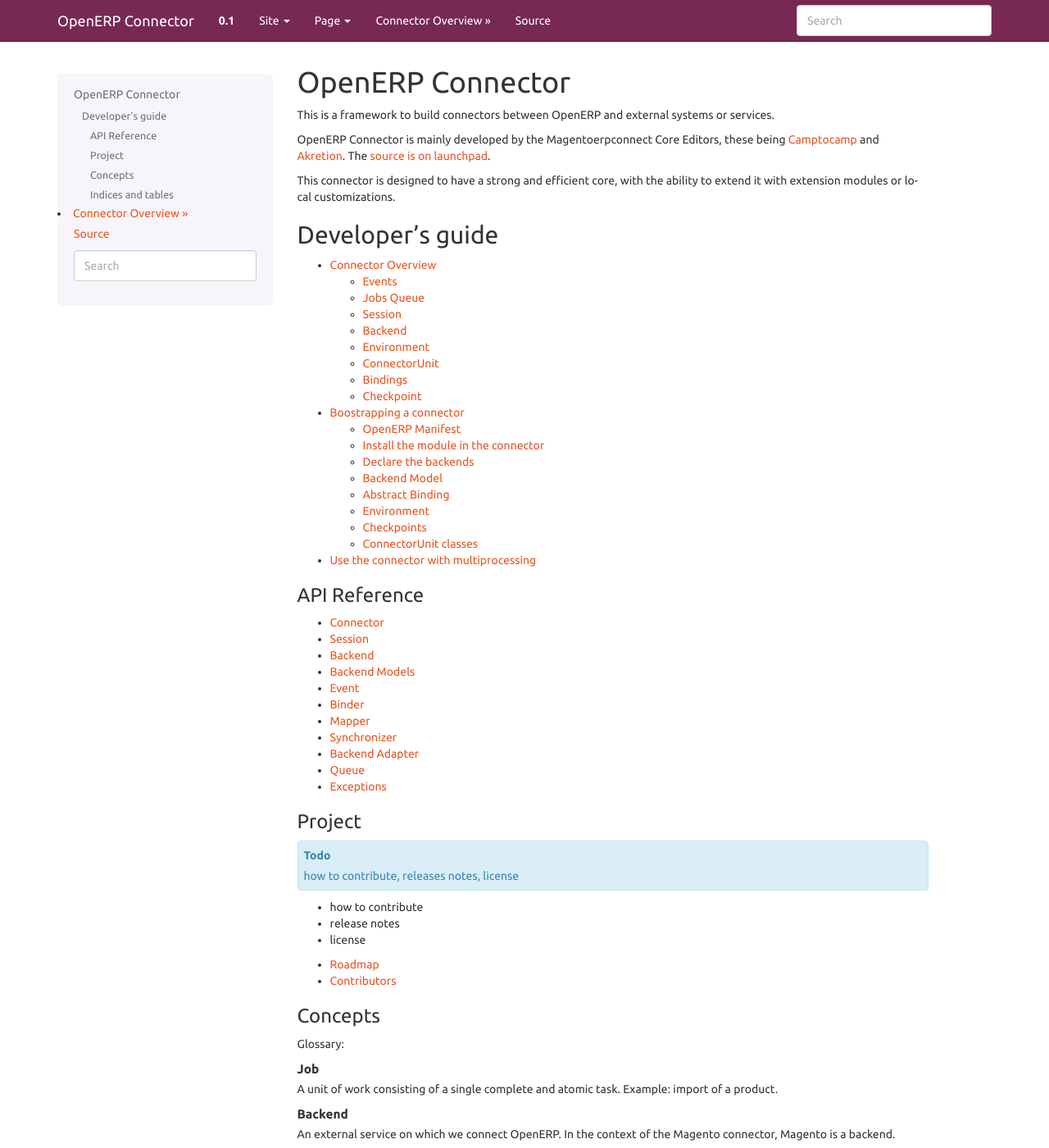
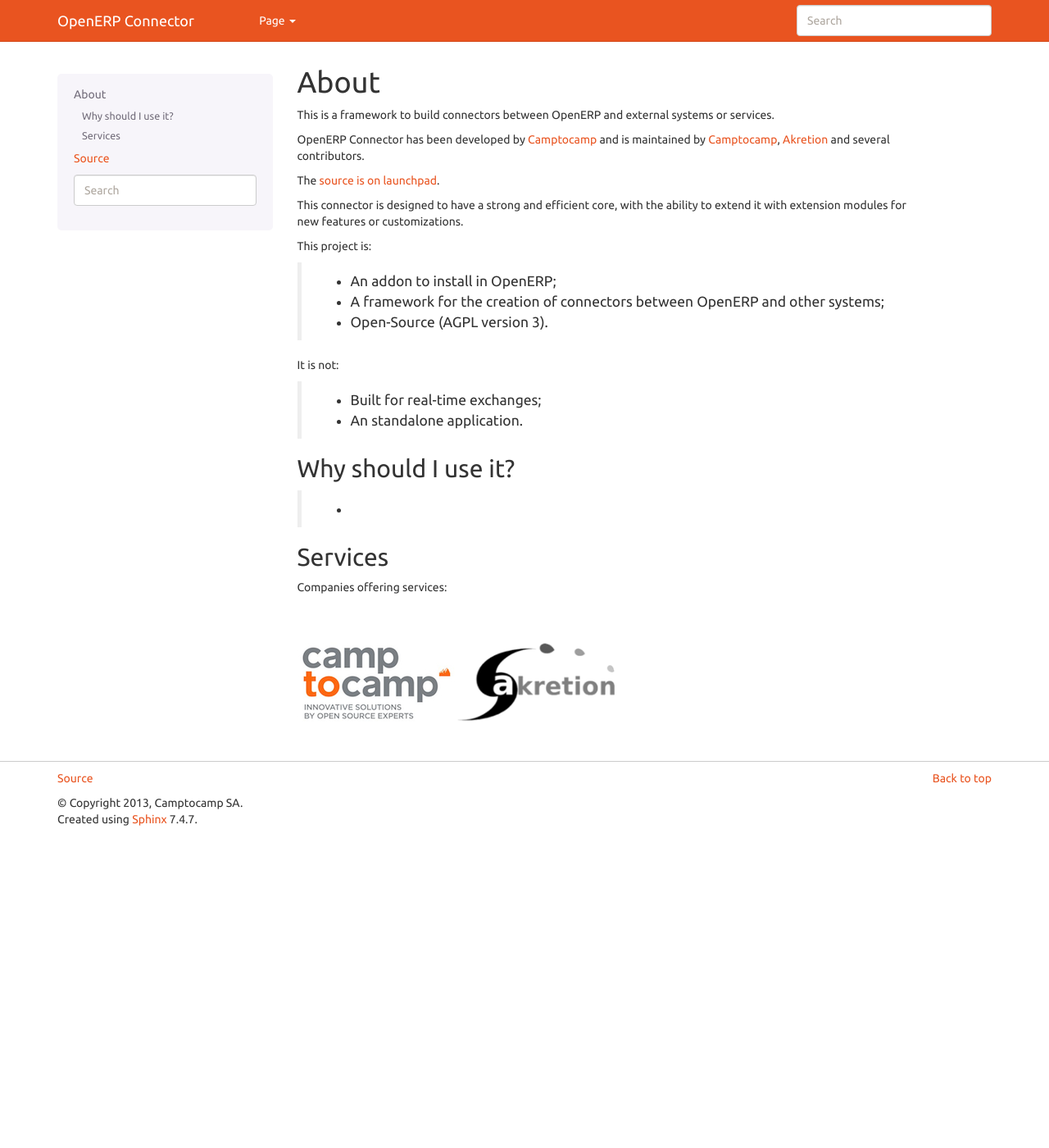
Before and after one commit to OCA/queue, a Sphinx documentation site: the page built from queue_job/doc/index.rst, in a window 1280 px wide and 1400 px high. Shown: the whole window at 82% size. Built offline with Sphinx 7.4.7, drawn with Linux system fonts in a browser that asks for light colours; some of the changed text lies outside the part shown.

Commit message:
[IMP] customize layout of the website, created projects page, about page

```diff
--- /dev/null
+++ b/queue_job/doc/_static/connector_style.css
@@ -0,0 +1,3 @@
+.navbar span.navbar-text {
+  visibility: hidden;
+}
--- a/queue_job/doc/conf.py
+++ b/queue_job/doc/conf.py
@@ -126,7 +126,7 @@
 
     # HTML navbar class (Default: "navbar") to attach to <div> element.
     # For black navbar, do "navbar navbar-inverse"
-    'navbar_class': "navbar navbar-inverse",
+    'navbar_class': "navbar",
 
     # Fix navigation bar to top of page?
     # Values: "true" (default) or "false"
@@ -134,7 +134,7 @@
 
     # Location of link to source.
     # Options are "nav" (default), "footer" or anything else to exclude.
-    'source_link_position': "nav",
+    'source_link_position': "footer",
 
     # Bootswatch (http://bootswatch.com/) theme.
     #
@@ -292,6 +292,7 @@
 # Example configuration for intersphinx: refer to the Python standard library.
 intersphinx_mapping = {
     'http://docs.python.org/': None,
-    'openerpweb': ('http://doc.openerp.com/trunk/developers/web', None),
-    'openerpdev': ('http://doc.openerp.com/trunk/developers/server/', None),
+    'openerpweb': ('https://doc.openerp.com/trunk/web/', None),
+    'openerpdev': ('https://doc.openerp.com/trunk/server/', None),
+    'magentoerpconnect': ('http://localhost:8001', None),
 }
--- a/queue_job/doc/index.rst
+++ b/queue_job/doc/index.rst
@@ -3,95 +3,52 @@
    You can adapt this file completely to your liking, but it should at least
    contain the root `toctree` directive.
 
-#################
-OpenERP Connector
-#################
+#####
+About
+#####
 
 This is a framework to build connectors between OpenERP and external
 systems or services.
 
-OpenERP Connector is mainly developed by the Magentoerpconnect Core
-Editors, these being Camptocamp_ and Akretion_. The `source is on
-launchpad`_.
+OpenERP Connector has been developed by Camptocamp_ and is maintained
+by Camptocamp_, Akretion_ and several contributors.
+
+The `source is on launchpad`_.
 
 This connector is designed to have a strong and efficient core, with the
-ability to extend it with extension modules or local customizations.
+ability to extend it with extension modules for new features or customizations.
 
 .. _Camptocamp: http://www.camptocamp.com
 .. _Akretion: http://www.akretion.com
 .. _`source is on launchpad`: https://code.launchpad.net/openerp-connector
 
+This project is:
 
-*****************
-Developer's guide
-*****************
+ * An addon to install in OpenERP;
+ * A framework for the creation of connectors between OpenERP and other
+   systems;
+ * Open-Source (AGPL version 3).
 
-.. toctree::
-   :maxdepth: 2
+It is not:
 
-   guides/overview.rst
-   guides/bootstrap_connector.rst
-   guides/multiprocessing.rst
+ * Built for real-time exchanges;
+ * An standalone application.
 
-API Reference
-=============
+Why should I use it?
+====================
 
-.. toctree::
-   :maxdepth: 1
+ *
 
-   api/api_connector.rst
-   api/api_session.rst
-   api/api_backend.rst
-   api/api_event.rst
-   api/api_binder.rst
-   api/api_mapper.rst
-   api/api_synchronizer.rst
-   api/api_backend_adapter.rst
-   api/api_queue.rst
-   api/api_exception.rst
 
-Project
-=======
-
-.. todo:: how to contribute, releases notes, license
-
-* how to contribute
-
-* release notes
-
-* license
-
-.. toctree::
-   :maxdepth: 1
-
-   project/roadmap
-   project/contributors
-
-Concepts
+Services
 ========
 
-Glossary:
+Companies offering services:
 
-.. glossary::
+.. image:: _static/img/c2c_square_baseline_192.jpg
+   :alt: Camptocamp
+   :target: Camptocamp_
 
-    Job
-
-        A unit of work consisting of a single complete and atomic task.
-        Example: import of a product.
-
-    Backend
-
-        An external service on which we connect OpenERP. In the context
-        of the Magento connector, Magento is a backend.
-
-    Mapping
-
-        A mapping defines how the data is converted from Magento to
-        OpenERP and reversely.
-
-Indices and tables
-==================
-
-* :ref:`genindex`
-* :ref:`modindex`
-* :ref:`search`
+.. image:: _static/img/akretion_logo.png
+   :alt: Akretion
+   :target: Akretion_
```
Also changed, not shown: queue_job/doc/_templates/layout.html (added, +11 -0 lines), queue_job/doc/docs.rst (added, +72 -0 lines), queue_job/doc/projects.rst (added, +39 -0 lines), queue_job/doc/_static/img/akretion_logo.png (added), queue_job/doc/_static/img/c2c_square_baseline_192.jpg (added), queue_job/doc/_static/img/magentoerpconnect.png (added), queue_job/doc/_static/img/prestashoperpconnect.png (added).
